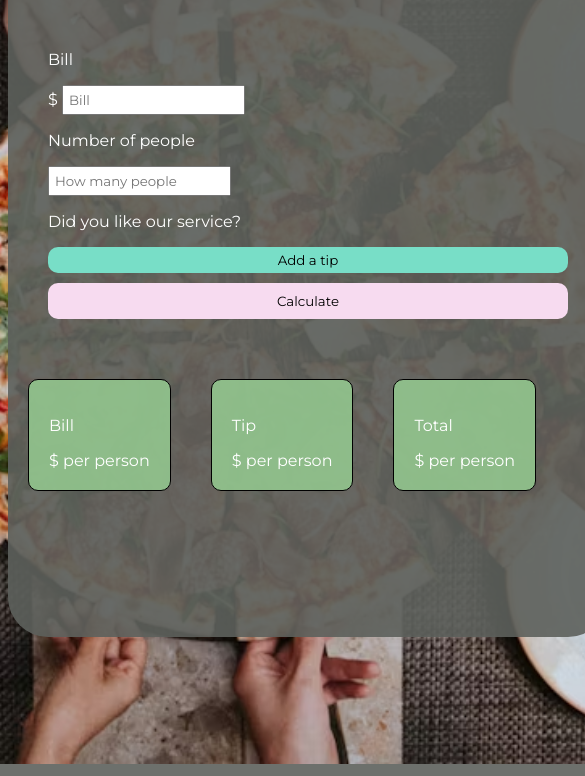
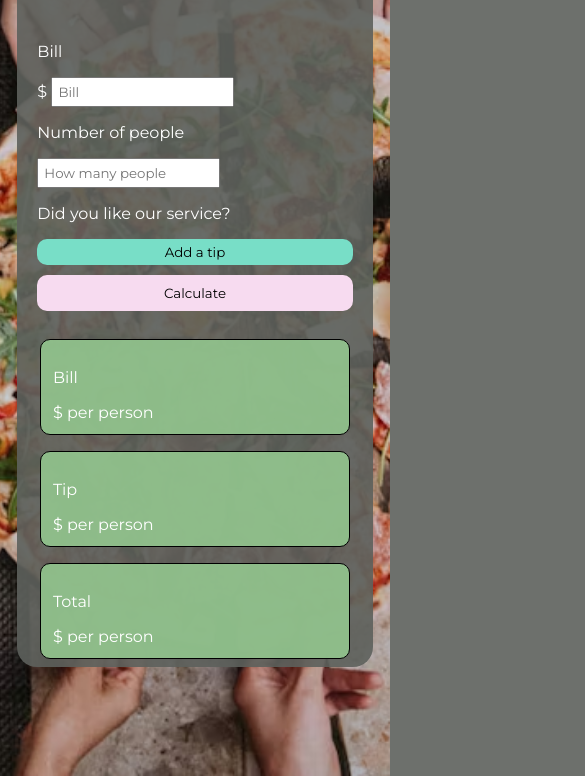
Before and after one commit to natalia86901/split-bill-calculator, a plain HTML site: page index.html in a window 390 px wide. Shown: the part 96-872 px from the top of the page, 585 px wide, since content can reach past the window. Drawn offline with Linux system fonts and the light colour scheme; some packages are replaced by stand-ins of ours; a script that the page names is missing.

Commit message:
added css for mobile screens

```diff
--- a/style.css
+++ b/style.css
@@ -78,3 +78,33 @@ border-radius: 10px;
 border: 1px solid black;
 background-color: rgba(147, 198, 142, 0.9);
 }
+
+@media (max-width: 800px) {
+body {
+    height: auto;
+    min-height: 100vh;
+}
+
+#container {
+    width: 95%;
+    height: auto;
+    border-radius: 20px;
+    margin: 20px auto;
+}
+
+form {
+    margin: 10px;
+    padding: 10px;
+}
+
+#totalAmount {
+    flex-direction: column;
+    align-items: center;
+}
+
+#totalSplit, #totalTip, #totalPay {
+    width: 80%;
+    margin: 8px auto;
+    padding: 12px;
+}
+}
```
